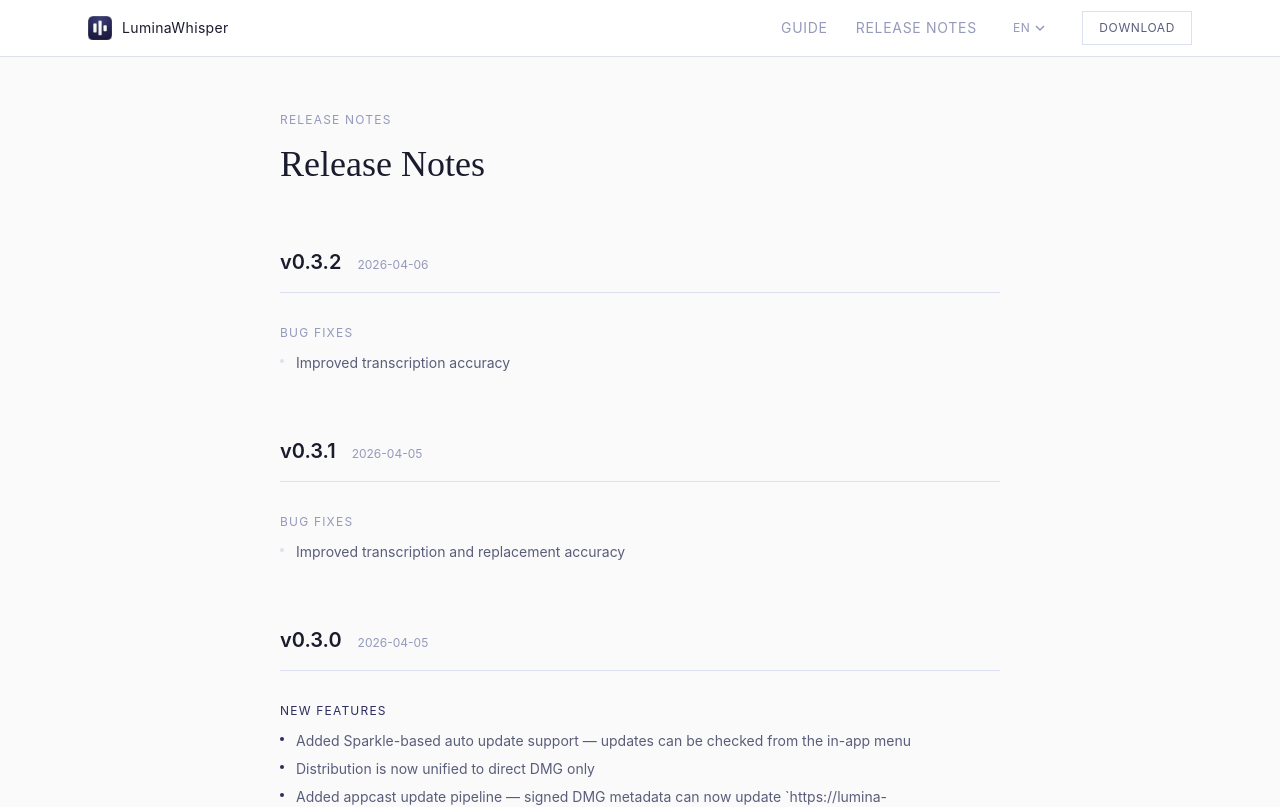
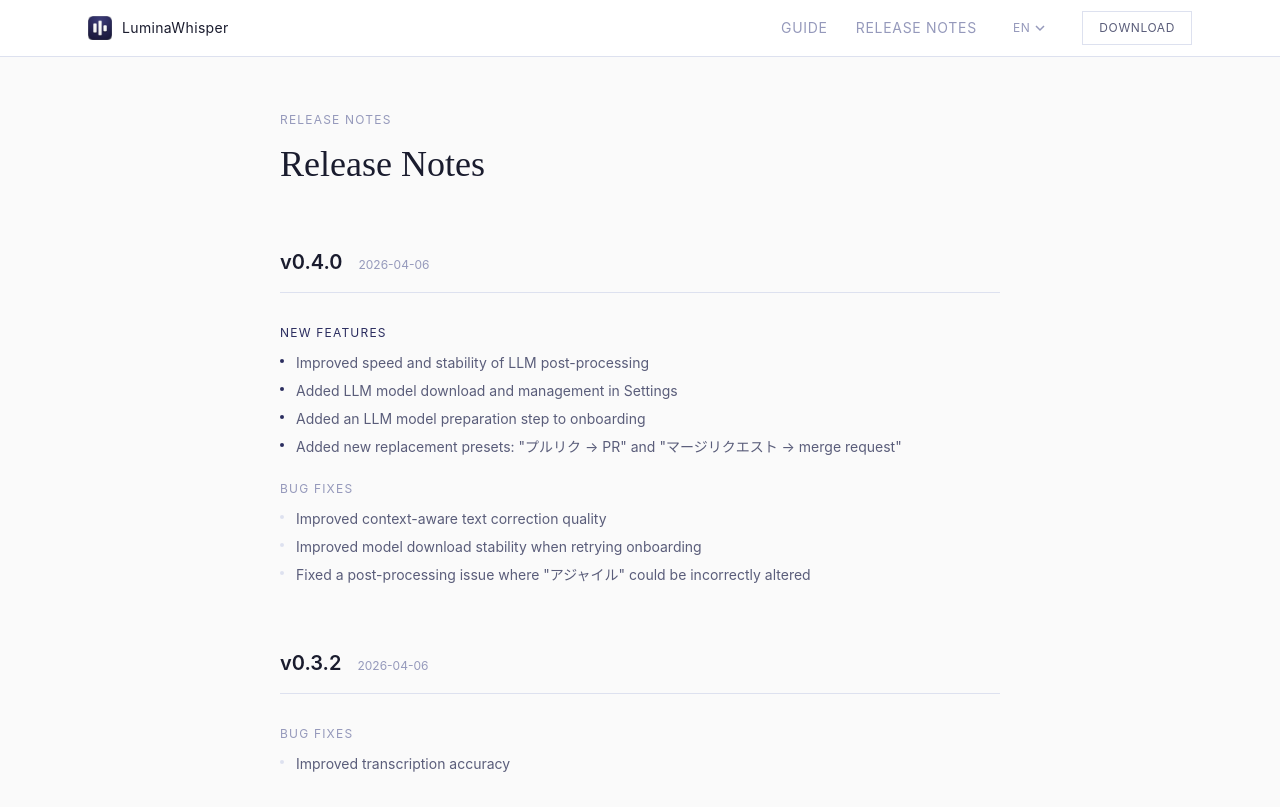
Before and after one commit to k1e1n04/lumina-whisper-site, a React (Vite) app: page /en/release in a window 1280 px wide. Shown: the top 807 px of the page. Built offline with nearby package versions, Linux system fonts and the light colour scheme; a web font is replaced by a local one.

Commit message:
chore(release): update appcast and release notes for 0.4.0

```diff
--- a/src/i18n/de.json
+++ b/src/i18n/de.json
@@ -173,6 +173,19 @@
     "subtitle": "Release Notes",
     "newFeatures": "Neue Funktionen",
     "bugFixes": "Fehlerbehebungen",
+    "v040": {
+      "features": {
+        "mlxLlmBackend": "Geschwindigkeit und Stabilität der LLM-Nachbearbeitung verbessert",
+        "llmModelManagerUi": "Download und Verwaltung von LLM-Modellen in den Einstellungen hinzugefügt",
+        "onboardingLlmDownloadStep": "Onboarding um einen Vorbereitungs-Schritt für das LLM-Modell erweitert",
+        "newReplacementPresets": "Neue Ersetzungs-Presets hinzugefügt: \"プルリク -> PR\" und \"マージリクエスト -> merge request\""
+      },
+      "fixes": {
+        "llmPromptRefinement": "Qualität der kontextbezogenen Textkorrektur verbessert",
+        "onboardingDownloadTaskCancellation": "Stabilität des Modell-Downloads bei erneutem Onboarding verbessert",
+        "agileKatakanaCorrection": "Problem in der Nachbearbeitung behoben, bei dem \"アジャイル\" falsch verändert werden konnte"
+      }
+    },
     "v032": {
       "features": {},
       "fixes": {
--- a/src/i18n/en.json
+++ b/src/i18n/en.json
@@ -173,6 +173,19 @@
     "subtitle": "Release Notes",
     "newFeatures": "New Features",
     "bugFixes": "Bug Fixes",
+    "v040": {
+      "features": {
+        "mlxLlmBackend": "Improved speed and stability of LLM post-processing",
+        "llmModelManagerUi": "Added LLM model download and management in Settings",
+        "onboardingLlmDownloadStep": "Added an LLM model preparation step to onboarding",
+        "newReplacementPresets": "Added new replacement presets: \"プルリク -> PR\" and \"マージリクエスト -> merge request\""
+      },
+      "fixes": {
+        "llmPromptRefinement": "Improved context-aware text correction quality",
+        "onboardingDownloadTaskCancellation": "Improved model download stability when retrying onboarding",
+        "agileKatakanaCorrection": "Fixed a post-processing issue where \"アジャイル\" could be incorrectly altered"
+      }
+    },
     "v032": {
       "features": {},
       "fixes": {
--- a/src/i18n/fr.json
+++ b/src/i18n/fr.json
@@ -174,6 +174,19 @@
     "subtitle": "Release Notes",
     "newFeatures": "Nouvelles fonctionnalités",
     "bugFixes": "Corrections de bugs",
+    "v040": {
+      "features": {
+        "mlxLlmBackend": "Amélioration de la vitesse et de la stabilité du post-traitement LLM",
+        "llmModelManagerUi": "Ajout du téléchargement et de la gestion des modèles LLM dans les Réglages",
+        "onboardingLlmDownloadStep": "Ajout d'une étape de préparation du modèle LLM dans l'onboarding",
+        "newReplacementPresets": "Ajout de nouveaux préréglages de remplacement : \"プルリク -> PR\" et \"マージリクエスト -> merge request\""
+      },
+      "fixes": {
+        "llmPromptRefinement": "Amélioration de la correction de texte basée sur le contexte",
+        "onboardingDownloadTaskCancellation": "Amélioration de la stabilité du téléchargement du modèle lors d'une relance de l'onboarding",
+        "agileKatakanaCorrection": "Correction d'un problème de post-traitement modifiant incorrectement \"アジャイル\""
+      }
+    },
     "v032": {
       "features": {},
       "fixes": {
--- a/src/i18n/ja.json
+++ b/src/i18n/ja.json
@@ -173,6 +173,19 @@
     "subtitle": "Release Notes",
     "newFeatures": "新機能",
     "bugFixes": "バグ修正",
+    "v040": {
+      "features": {
+        "mlxLlmBackend": "LLM 後処理の速度と安定性を改善",
+        "llmModelManagerUi": "設定画面に LLM モデルのダウンロード・管理機能を追加",
+        "onboardingLlmDownloadStep": "初回セットアップに LLM モデル準備ステップを追加",
+        "newReplacementPresets": "置換プリセットに「プルリク → PR」「マージリクエスト → merge request」を追加"
+      },
+      "fixes": {
+        "llmPromptRefinement": "文脈に沿ったテキスト補正の精度を向上",
+        "onboardingDownloadTaskCancellation": "オンボーディング再試行時のモデルダウンロード安定性を改善",
+        "agileKatakanaCorrection": "LLM 後処理で「アジャイル」表記が崩れる問題を修正"
+      }
+    },
     "v032": {
       "features": {},
       "fixes": {
--- a/src/i18n/ko.json
+++ b/src/i18n/ko.json
@@ -174,6 +174,19 @@
     "subtitle": "Release Notes",
     "newFeatures": "새로운 기능",
     "bugFixes": "버그 수정",
+    "v040": {
+      "features": {
+        "mlxLlmBackend": "LLM 후처리 속도와 안정성을 개선",
+        "llmModelManagerUi": "설정에 LLM 모델 다운로드/관리 기능을 추가",
+        "onboardingLlmDownloadStep": "온보딩에 LLM 모델 준비 단계를 추가",
+        "newReplacementPresets": "치환 프리셋에 \"プルリク -> PR\", \"マージリクエスト -> merge request\"를 추가"
+      },
+      "fixes": {
+        "llmPromptRefinement": "문맥 기반 텍스트 보정 품질을 향상",
+        "onboardingDownloadTaskCancellation": "온보딩 재시도 시 모델 다운로드 안정성을 개선",
+        "agileKatakanaCorrection": "후처리에서 \"アジャイル\" 표기가 잘못 변경되는 문제를 수정"
+      }
+    },
     "v032": {
       "features": {},
       "fixes": {
--- a/src/i18n/zh.json
+++ b/src/i18n/zh.json
@@ -174,6 +174,19 @@
     "subtitle": "Release Notes",
     "newFeatures": "新功能",
     "bugFixes": "错误修复",
+    "v040": {
+      "features": {
+        "mlxLlmBackend": "提升了 LLM 后处理的速度与稳定性",
+        "llmModelManagerUi": "在设置中新增 LLM 模型下载与管理功能",
+        "onboardingLlmDownloadStep": "在首次引导中新增 LLM 模型准备步骤",
+        "newReplacementPresets": "新增替换预设：「プルリク -> PR」与「マージリクエスト -> merge request」"
+      },
+      "fixes": {
+        "llmPromptRefinement": "提升了基于上下文的文本纠错质量",
+        "onboardingDownloadTaskCancellation": "提升了引导流程重试时的模型下载稳定性",
+        "agileKatakanaCorrection": "修复后处理中「アジャイル」可能被错误改写的问题"
+      }
+    },
     "v032": {
       "features": {},
       "fixes": {
--- a/src/pages/ReleasePage.tsx
+++ b/src/pages/ReleasePage.tsx
@@ -4,6 +4,18 @@ import Footer from '../components/Footer'
 import PageSeo from '../components/PageSeo'
 
 const RELEASES = [
+  {
+    version: '0.4.0',
+    date: '2026-04-06',
+    key: 'v040',
+    features: [
+      'mlxLlmBackend',
+      'llmModelManagerUi',
+      'onboardingLlmDownloadStep',
+      'newReplacementPresets',
+    ] as string[],
+    fixes: ['llmPromptRefinement', 'onboardingDownloadTaskCancellation', 'agileKatakanaCorrection'],
+  },
   {
     version: '0.3.2',
     date: '2026-04-06',
```
Also changed, not shown: 1 other file (tests, documents, lock files or other folders).
